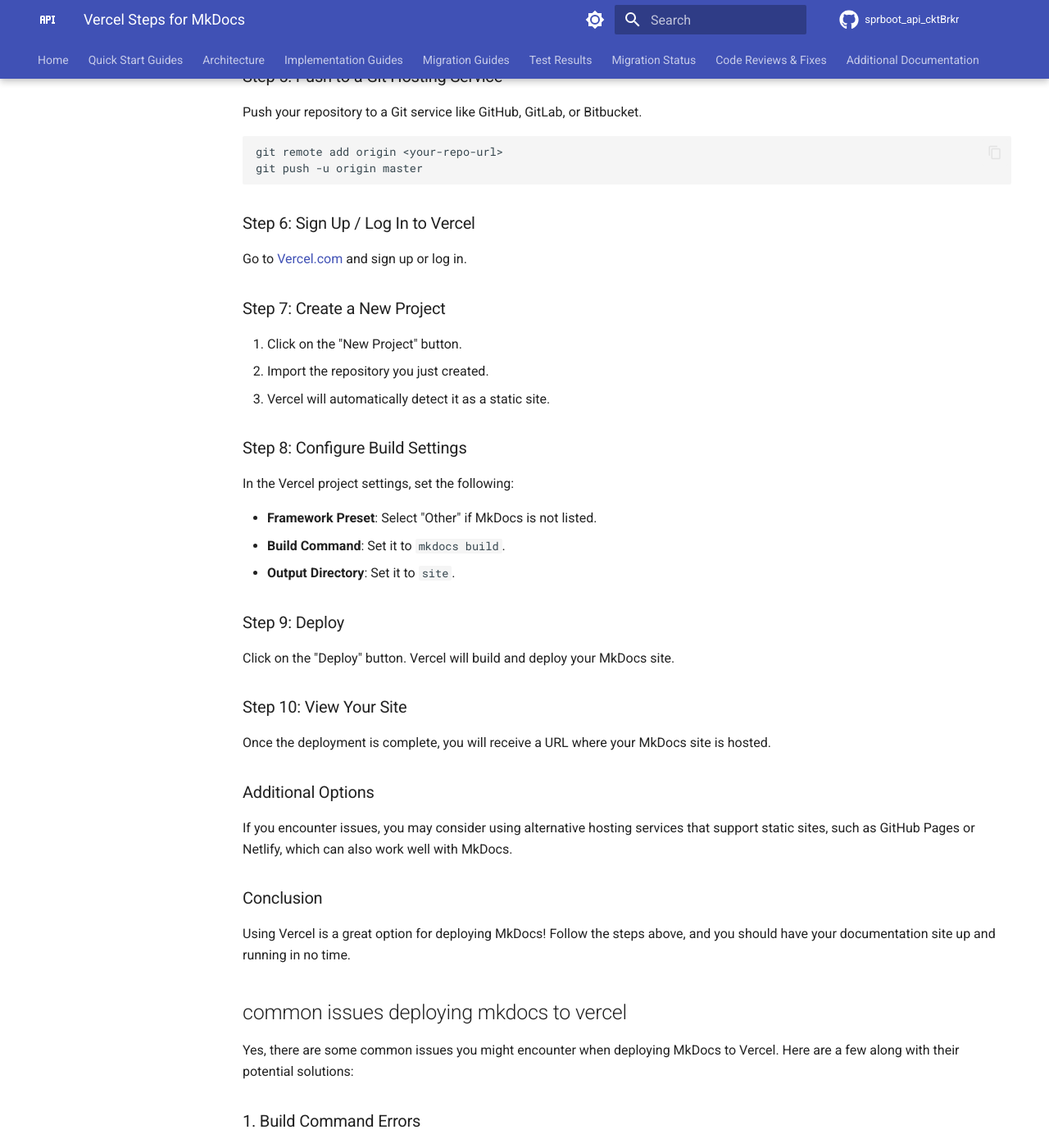
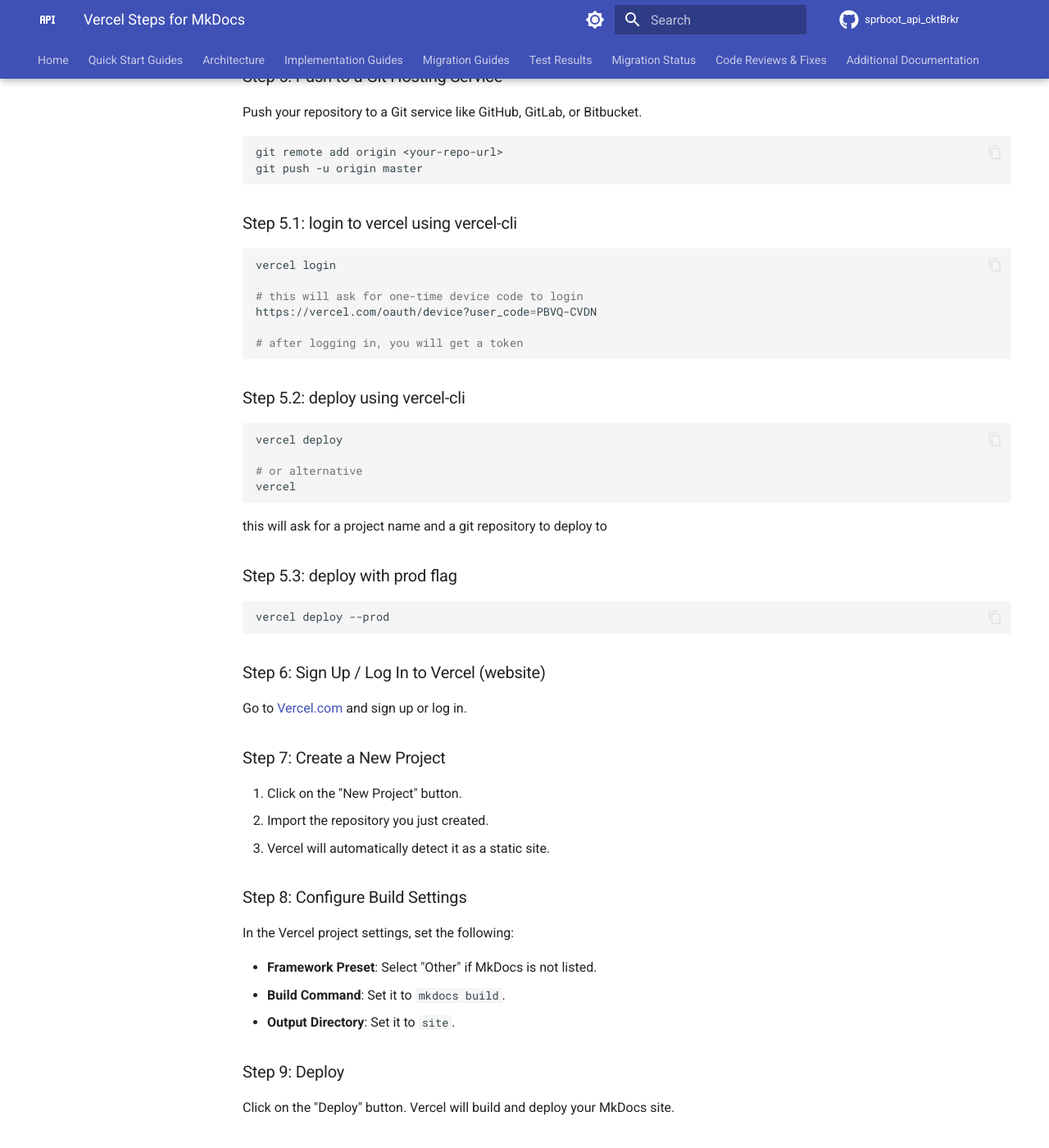
Before and after one commit to amitrajpurkar/sprboot_api_cktBrkr, an MkDocs documentation site: the page built from docs/vercel_steps.md, in a window 1280 px wide and 1400 px high, scrolled down 944 px. Shown: the whole window at 82% size. Built offline with MkDocs 1.6.1 and Material for MkDocs 9.7.7, drawn with Linux system fonts in a browser that asks for light colours; comment, search, counter and statistics services are not loaded; the version menu is left out.

Commit message:
capture notes for vercel-cli usage

````diff
--- a/docs/vercel_steps.md
+++ b/docs/vercel_steps.md
@@ -48,7 +48,35 @@
 git push -u origin master
 ```
 
-### Step 6: Sign Up / Log In to Vercel
+### Step 5.1: login to vercel using vercel-cli
+
+```bash
+vercel login
+
+# this will ask for one-time device code to login
+https://vercel.com/oauth/device?user_code=PBVQ-CVDN
+
+# after logging in, you will get a token
+```
+
+### Step 5.2: deploy using vercel-cli
+
+```bash
+vercel deploy
+
+# or alternative
+vercel
+```
+
+this will ask for a project name and a git repository to deploy to
+
+### Step 5.3: deploy with prod flag
+
+```bash
+vercel deploy --prod
+```
+
+### Step 6: Sign Up / Log In to Vercel (website)
 
 Go to [Vercel.com](https://vercel.com) and sign up or log in.
 
````
